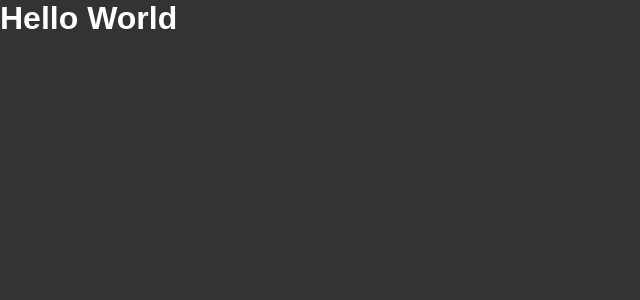
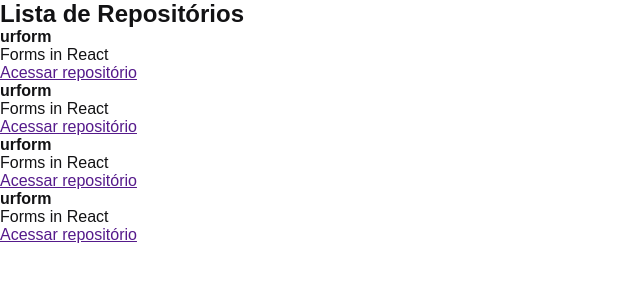
Before and after one commit to Alexssmusica/01-github-explorer, a React app: page / in a window 1280 px wide. Shown: the top 300 px of the page, without its empty margins (0-640 px from the left). Built offline with nearby package versions, Linux system fonts and the light colour scheme.

Commit message:
aula 11 components

```diff
--- a/src/App.jsx
+++ b/src/App.jsx
@@ -1,7 +1,10 @@
+import { RepositoryList } from './components/RepositoryList';
+
+
 import './styles/global.scss';
 
 export function App() {
 	return (
-		<h1>Hello World</h1>
+		<RepositoryList />
 	);
 }
--- /dev/null
+++ b/src/components/RepositoryList.jsx
@@ -0,0 +1,46 @@
+export function RepositoryList() {
+
+  return (
+	<section className="repository-list">
+		<h1>Lista de Repositórios</h1>
+
+		<ul>
+			<li>
+				<strong>urform</strong>
+				<p>Forms in React</p>
+
+				<a href="">
+					Acessar repositório
+				</a>
+			</li>
+
+			<li>
+				<strong>urform</strong>
+				<p>Forms in React</p>
+
+				<a href="">
+					Acessar repositório
+				</a>
+			</li>
+
+			<li>
+				<strong>urform</strong>
+				<p>Forms in React</p>
+
+				<a href="">
+					Acessar repositório
+				</a>
+			</li>
+
+			<li>
+				<strong>urform</strong>
+				<p>Forms in React</p>
+
+				<a href="">
+					Acessar repositório
+				</a>
+			</li>
+		</ul>
+	</section>
+  );
+}
--- a/src/styles/global.scss
+++ b/src/styles/global.scss
@@ -6,7 +6,6 @@
 
 body {
 	font-family: Arial, Helvetica, sans-serif;
-	background: #333;
-	color: #fff;
-
+	font-size: 16px;
+	color: #121214;
 }
```
